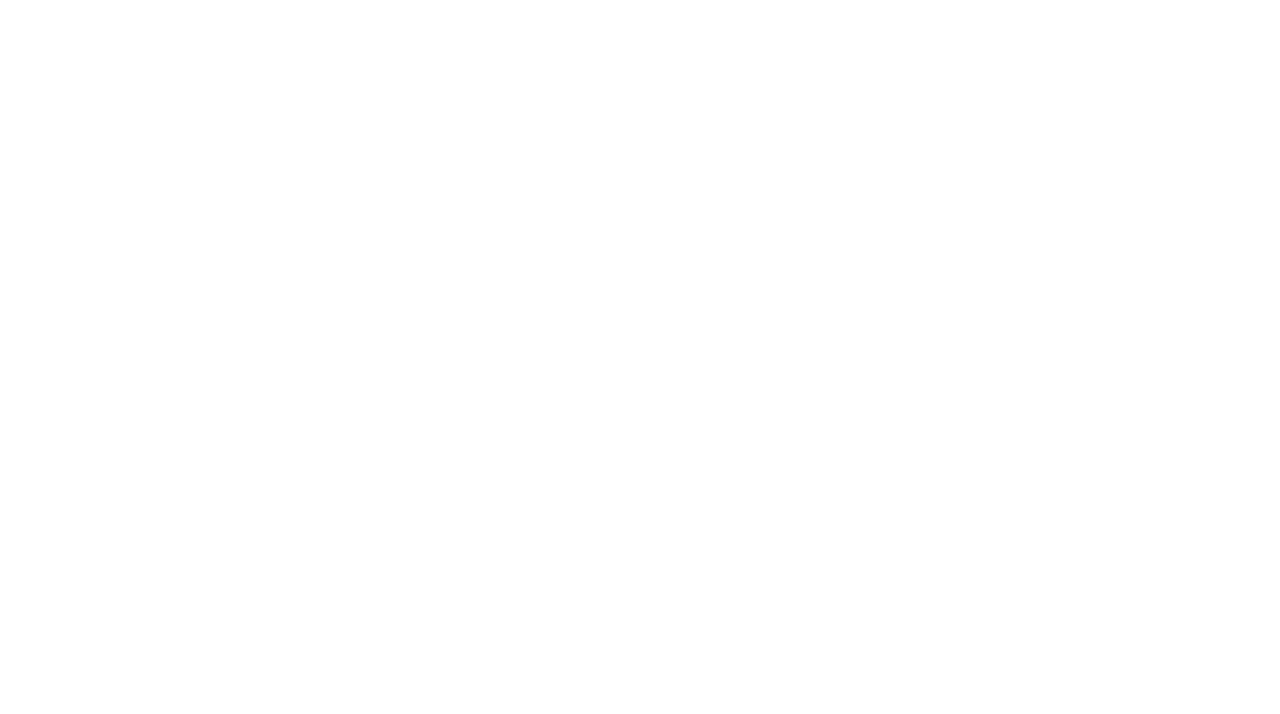
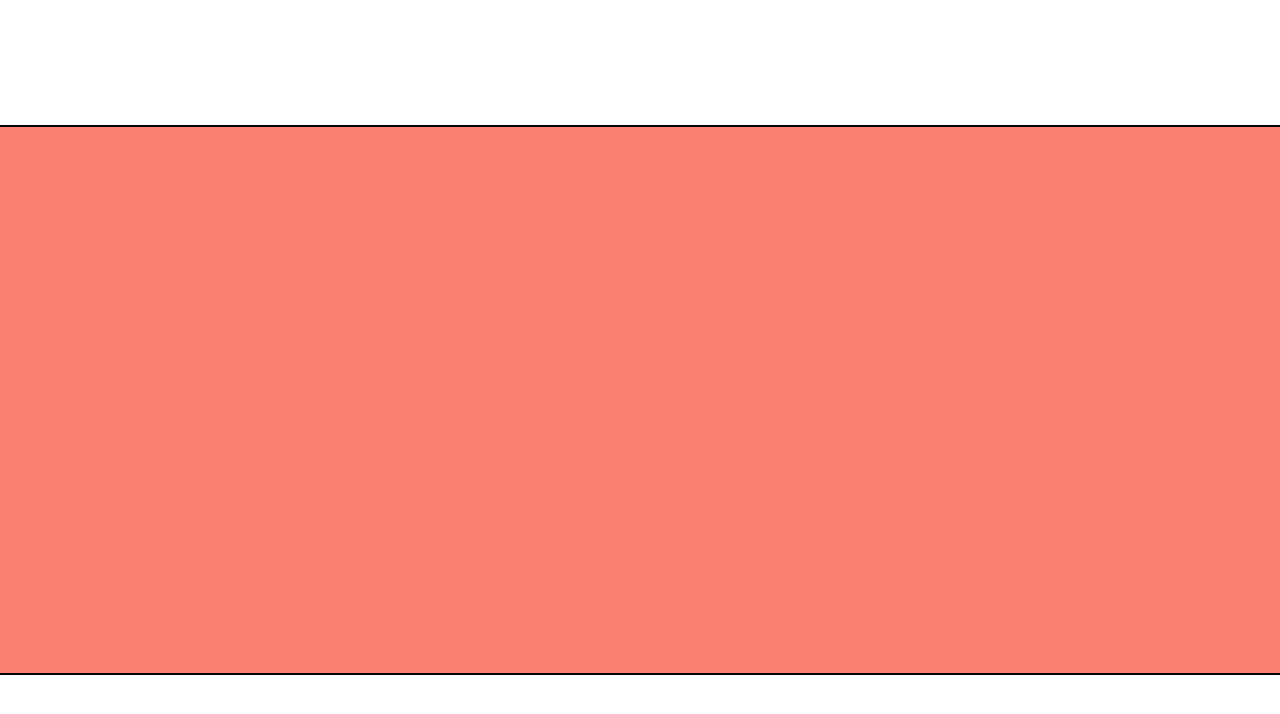
Before and after one commit to knilesh9/TrailingImagesAnimation, a plain HTML site: page index.html in a window 1280 px wide. Drawn offline with Linux system fonts and the light colour scheme.

Commit message:
Div 1
With some basic designs and etc, now just have to make a div when the mouse hovers and then animate it at some point later

```diff
--- a/index.html
+++ b/index.html
@@ -7,6 +7,8 @@
     <link rel="stylesheet" type="text/css" href="style.css">
 </head>
 <body>
+    <div class="rectangle"></div>
+
 
     <script src="script.js"></script>
 </body>
--- a/style.css
+++ b/style.css
@@ -8,3 +8,17 @@ html, body {
     height: 100%;
     width: 100%;
 }
+
+.rectangle {
+    height: 550px;
+    width: 1300px;
+    border: 2px solid black;
+    background-color: salmon;
+    position: absolute;
+    top: 50%;
+    left: 50%;
+    transform: translate(-50%, -50%);
+    /* remember to use top, left and then translate the positions
+     * since, the top left co-ordinate is being used to align and
+     * then move it back -50%, -50%    */
+}
```
